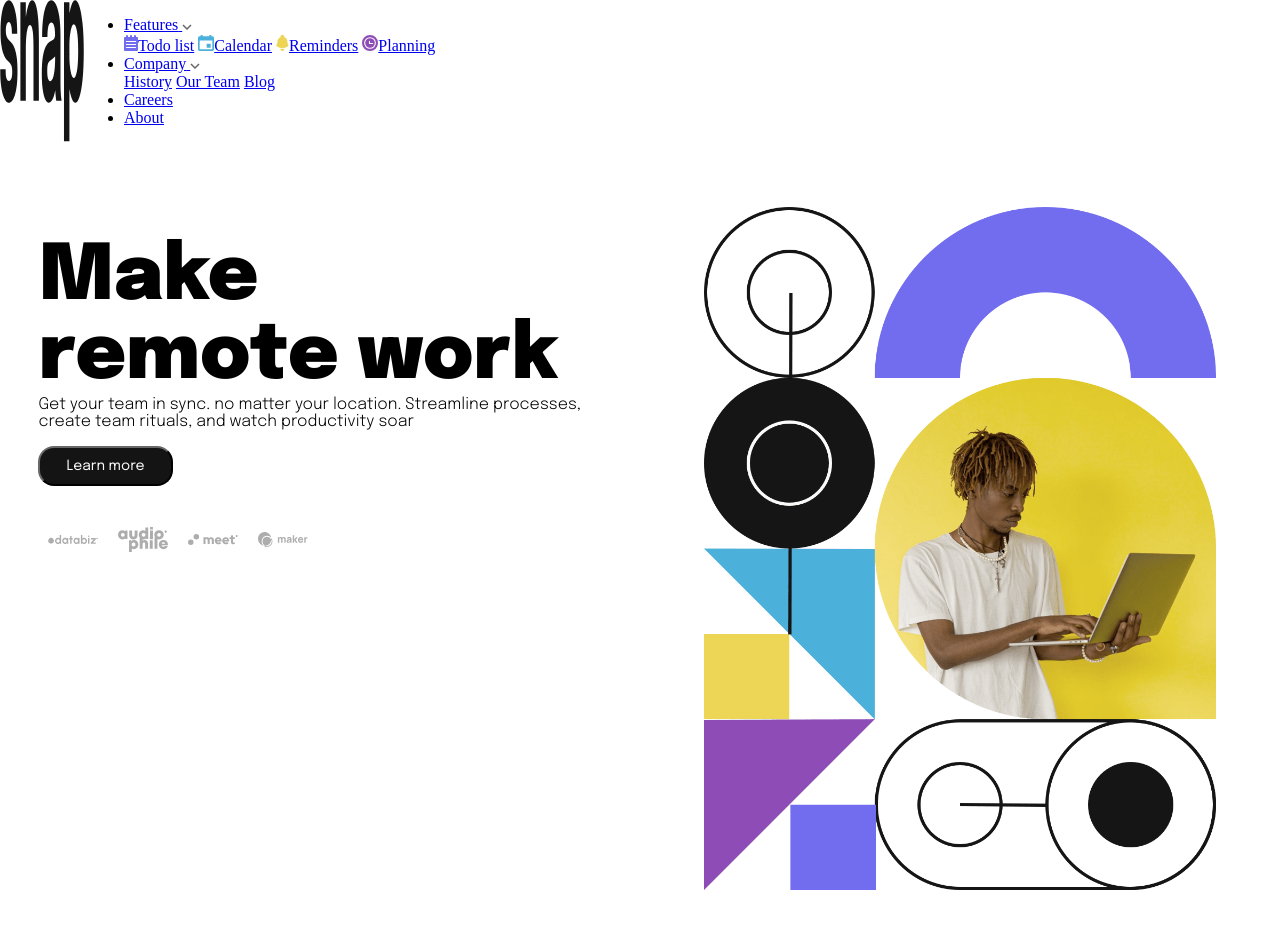
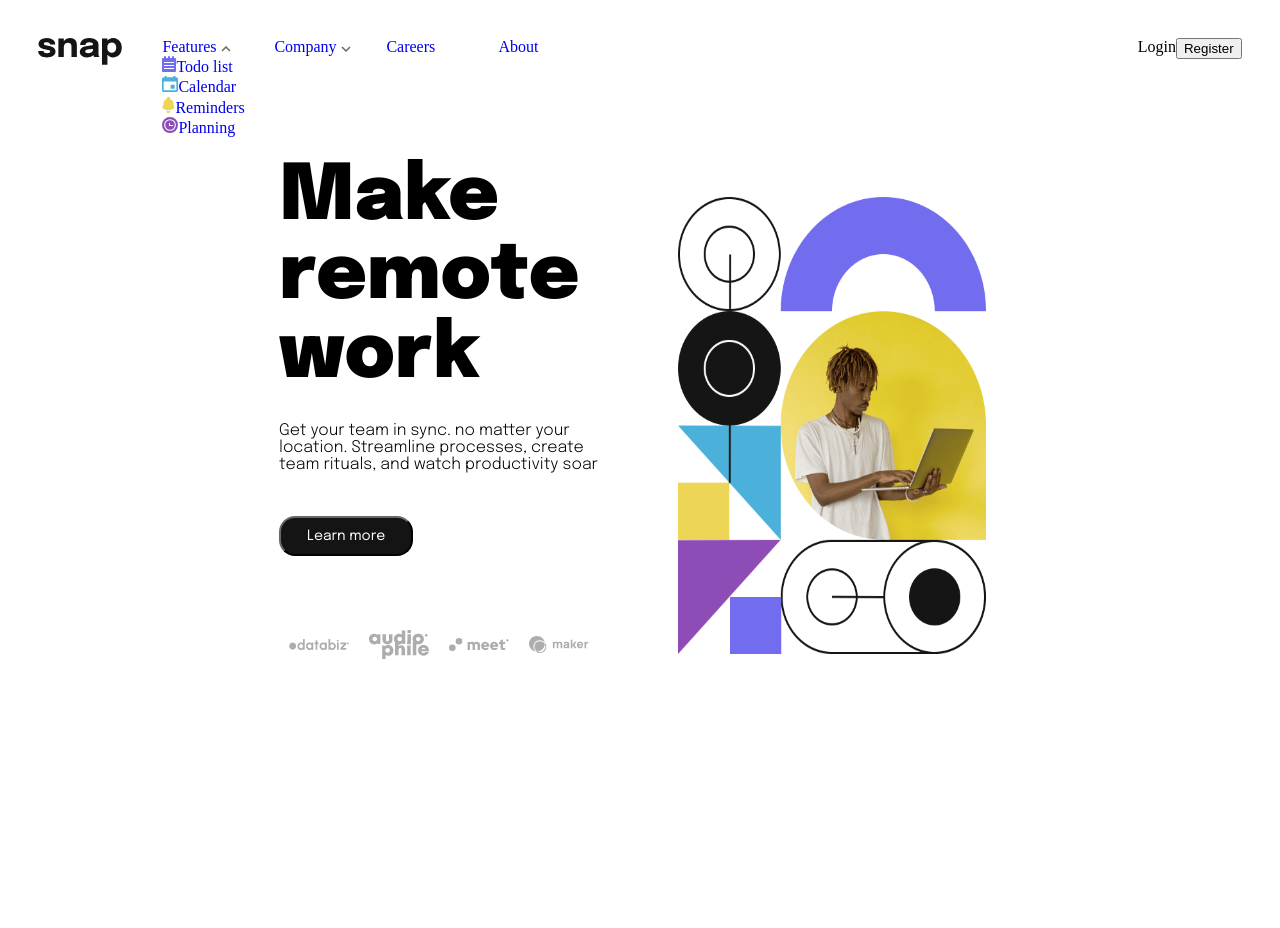
Before and after one commit to PepeGoteras/reto-navegacion-desplegable, a plain HTML site: page index.html in a window 1280 px wide. Both pictures are taken after a click on the link "Features". After the commit the page ends 800 px from the top, so only its background shows below. Drawn offline with nearby package versions, Linux system fonts and the light colour scheme.

Commit message:
Lunes 16/5

```diff
--- a/index.html
+++ b/index.html
@@ -55,6 +55,8 @@
     .bloque-uno-menu__pc{
         display: none;
       }
+
+
     /*FIN BLOQUE 1 */
 
     /* BLOQUE 2 */
@@ -98,7 +100,7 @@
       font-family: 'Epilogue';
       font-size: 8vw;
       font-weight: 700;
-      margin-top: 10%;
+      margin-top: 0;
       margin-bottom: 0;
     }
 
@@ -128,6 +130,37 @@
     /*FIN BLOQUE 2 */
 
     /*  BLOQUE 3 */
+    .bloque-uno-menu__pc  ul {
+      list-style-type: none;
+      display: flex;
+      flex-direction: row;
+      margin-top: 0px;
+    }
+
+    .bloque-uno-menu__pc li a {
+      display: inline-block;
+      text-decoration: none;
+    }
+
+    .bloque-uno-menu__pc_btons{
+      display: flex;
+      flex-direction: row;
+    }
+
+    .bloque-uno-menu__pc_btons p{
+      margin:0px;
+    }
+
+    .bloque-uno-menu__pc_desplegable{
+      display: none;
+      flex-direction: column;
+    }
+    .bloque-uno-menu__pc_desplegable--mod{
+        display: none;
+        flex-direction: column;
+
+      }
+
     .contenidoMenuMovil ul {
       margin-top: 30%;
       list-style-type: none;
@@ -197,6 +230,8 @@
 
     }
 
+
+
     /*FIN BLOQUE 3 */
     @media (min-width: 600px) {
       /* BLOQUE 1 */
@@ -206,6 +241,24 @@
 
       .bloque-uno-menu__pc{
         display: flex;
+        justify-content: space-between;
+        padding: 3% 3% 0% 3%;
+        align-items: flex-start;
+        height: 15vh;
+      }
+
+      .bloque-uno-menu__pc__left{
+
+        display: flex;
+        align-items: flex-start;
+      }
+
+      .bloque-uno-menu__pc__left li{
+        margin-right: 16px;
+         width: 6em;
+      }
+      .bloque-uno-menu__pc li a {
+        width: max-content;
       }
       /*FIN BLOQUE 1 */
       /* BLOQUE 2 */
@@ -222,6 +275,8 @@
       .bloque-dos-cabecera {
         display: flex;
         flex-direction: row-reverse;
+        margin-left: 20%;
+        margin-right: 20%;
         }
 
       .bloque-dos-cabecera_body {
@@ -230,7 +285,7 @@
         justify-content: flex-start;
         text-align: inherit;
         align-items: flex-start;
-        padding: 3%;
+        padding: 0% 3% 3% 3%;
         /* align-content: flex-start; */
       }
 
@@ -249,7 +304,15 @@
       .bloque-dos-cabecera_body__titulo {
         font-size: 6vw;
       }
+      .bloque-dos-cabecera_body-img-parnet img {
+      width: 60px;
 
+    }
+
+    .bloque-dos-cabecera_body   p, .bloque-dos-cabecera_body button , .bloque-dos-cabecera_body section {
+      margin-top: 8%;
+
+    }
 
       /*FIN BLOQUE 2 */
 
@@ -324,6 +387,33 @@
       });
 
 
+      //Menu pc optimizado.
+
+      //Reconocer la a que pulses diferenciandola de la otra.
+
+      // Ocular o visualizar la seccion hija.
+
+      $(".bloque-uno-menu__pc__left ul li").on('click', 'a', function(){
+
+        //recojo en nombre de la clase pulsada
+       // console.log($('.'+$(this).attr('class')+' span').text());
+        //recojo la clase section hermana
+       // console.log($('.'+$(this).attr('class')).siblings("section").attr('class'));
+
+        if ($(this).hasClass("activa-pc")) {
+           $(this).removeClass("activa-pc");
+           $(this).siblings("section").css('display', 'none');
+           $(this).find("img").attr("src","images/icon-arrow-down.svg");
+        }else{
+          $(this).addClass("activa-pc");
+          $(this).siblings("section").css('display', 'flex');
+          $(this).find("img").attr("src","images/icon-arrow-up.svg");
+
+        }
+
+      })
+
+
 
     });
   </script>
@@ -340,6 +430,7 @@
       </section>
 
       <section class="bloque-uno-menu__pc">
+        <section class="bloque-uno-menu__pc__left">
             <!--Imagen-->
             <img src="\images\logo.svg">
             <!--menu-->
@@ -372,7 +463,15 @@
               <li><a href="#">About</a></li>
             </ul>
 
+        </section>
+
           <!--botones-->
+          <section class="bloque-uno-menu__pc_btons">
+            <p>Login</p>
+            <button>
+              <p>Register</p>
+            </button>
+          </section>
       </section>
 
     </nav>
```
Lines whose indentation alone changed are shown as unchanged.
